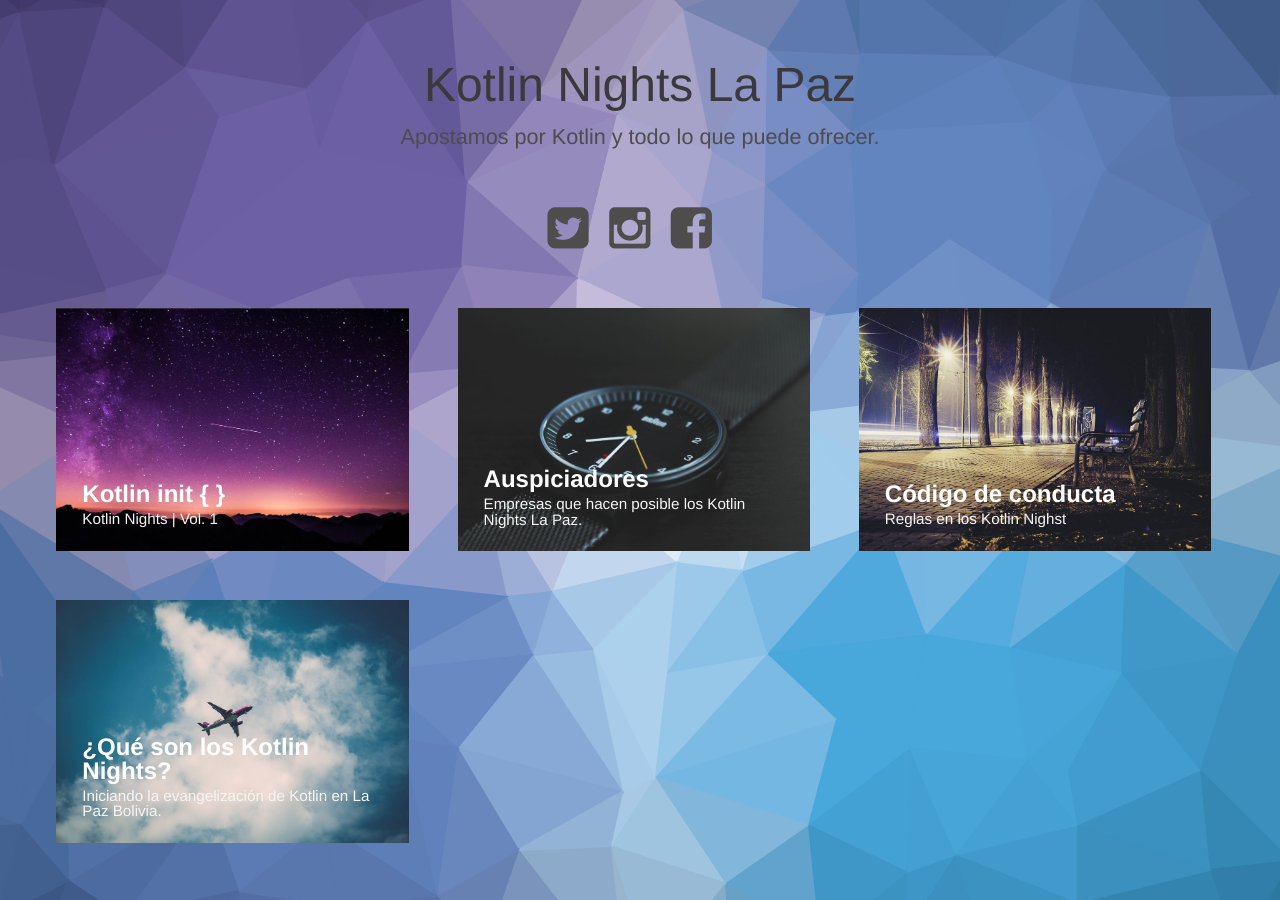
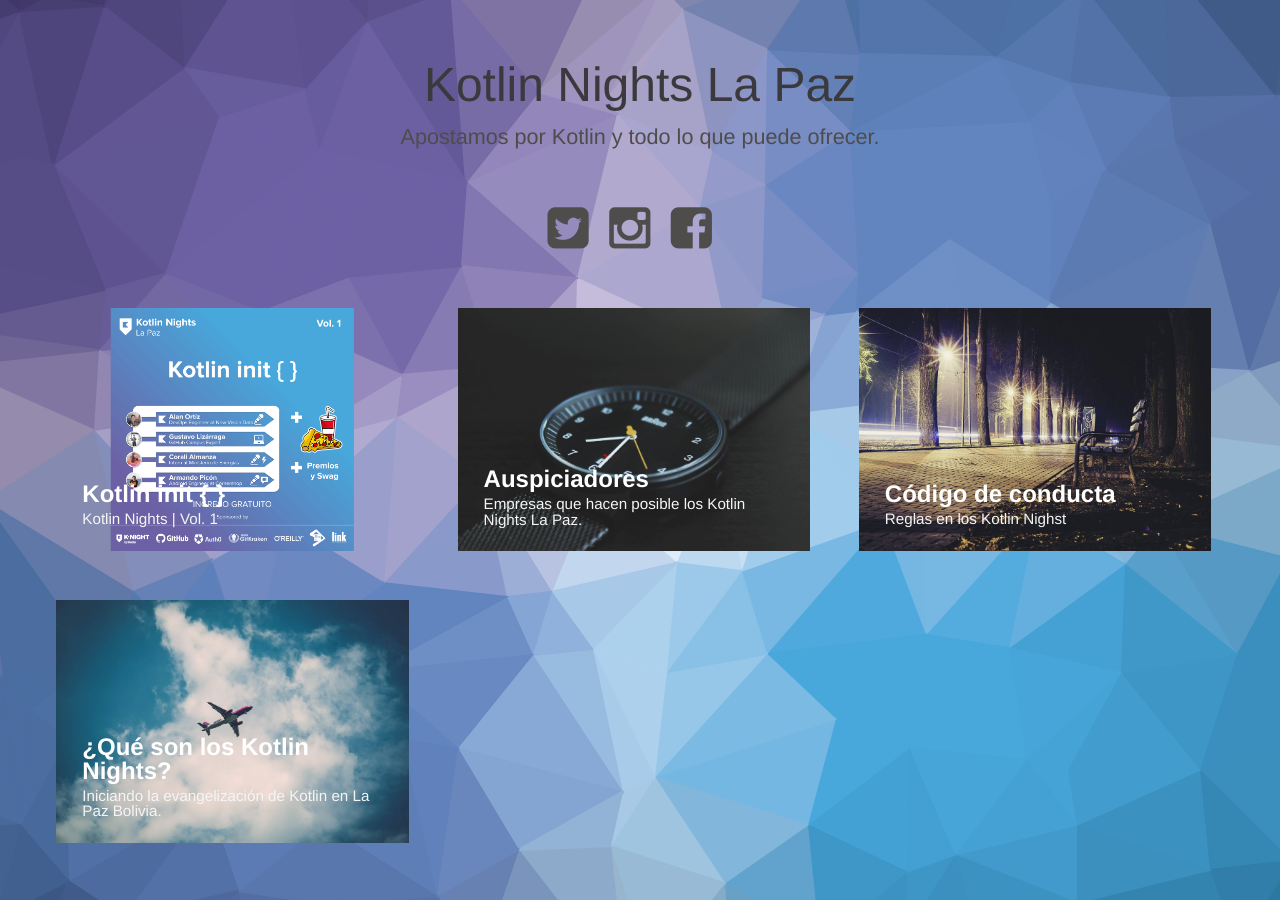
Before and after one commit to lizarragadev/kotlin-nights-website, a Jekyll site: the page built from index.html, in a window 1280 px wide. Built offline with Jekyll 4.4.1, drawn with Linux system fonts in a browser that asks for light colours.

Commit message:
Change image post and preview

```diff
--- a/_posts/2020-01-15-code-of-conduct.markdown
+++ b/_posts/2020-01-15-code-of-conduct.markdown
@@ -11,7 +11,7 @@
 
 Para poder tener ciertas normas en los Kotlin Nights se presenta el código de conducta.
 
-<object data="docs/CodeOfConduct.pdf" type="application/pdf" width="700px" height="700px">
+<object data="docs/CodeOfConduct.pdf" type="application/pdf" width="650px" height="800px">
     <embed src="docs/CodeOfConduct.pdf">
         <p>This browser does not support PDFs. Please download the PDF to view it: <a href="https://nights.kotlinlapaz.dev/docs/CodeOfConduct.pdf">Download PDF</a>.</p>
     </embed>
--- a/_posts/2020-01-30-k-night-vol-1.markdown
+++ b/_posts/2020-01-30-k-night-vol-1.markdown
@@ -2,8 +2,8 @@
 title:  "Kotlin init { }"
 subtitle: "Kotlin Nights | Vol. 1"
 author: "Gustavo Lizárraga"
-avatar: "img/knights/KNight_1.png"
-image: "img/d.jpg"
+avatar: "img/authors/profile.png"
+image: "img/knights/KNight_1.png"
 date:   2020-01-30 21:15:00
 ---
 
```
